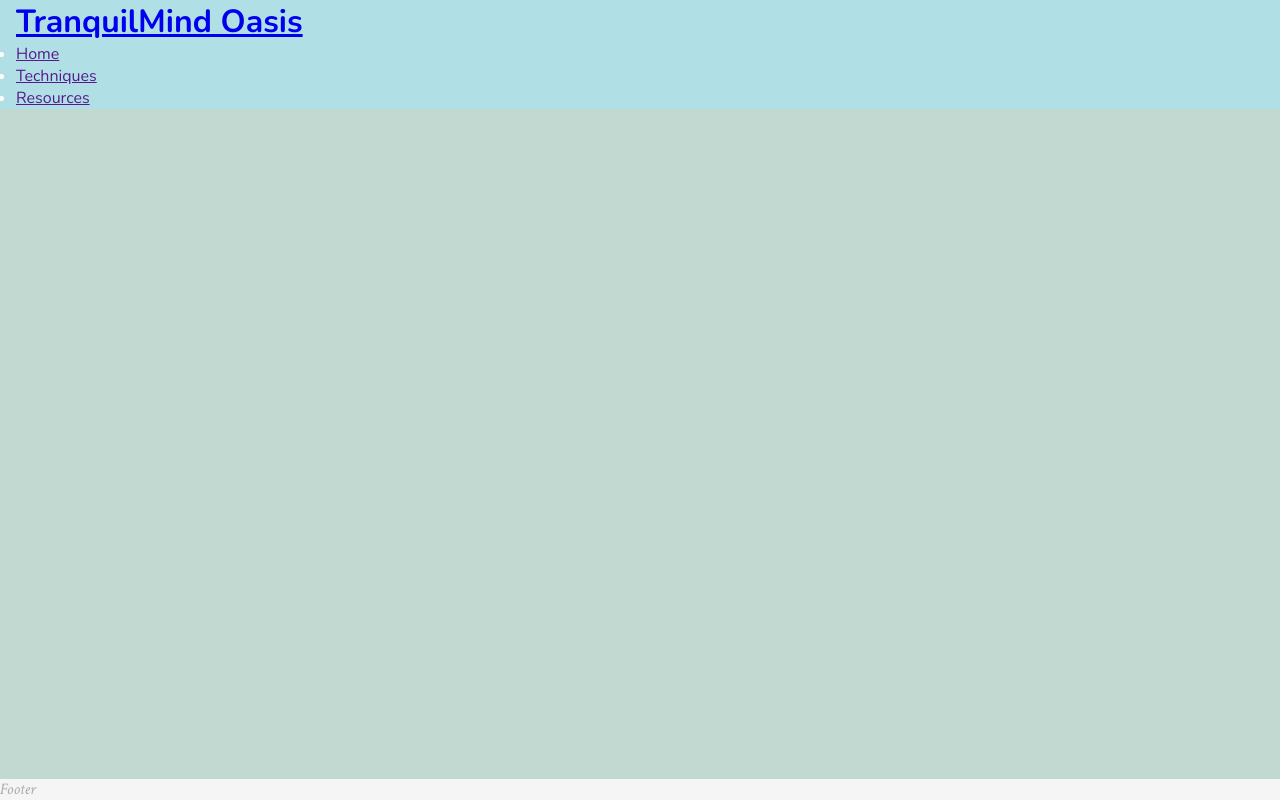
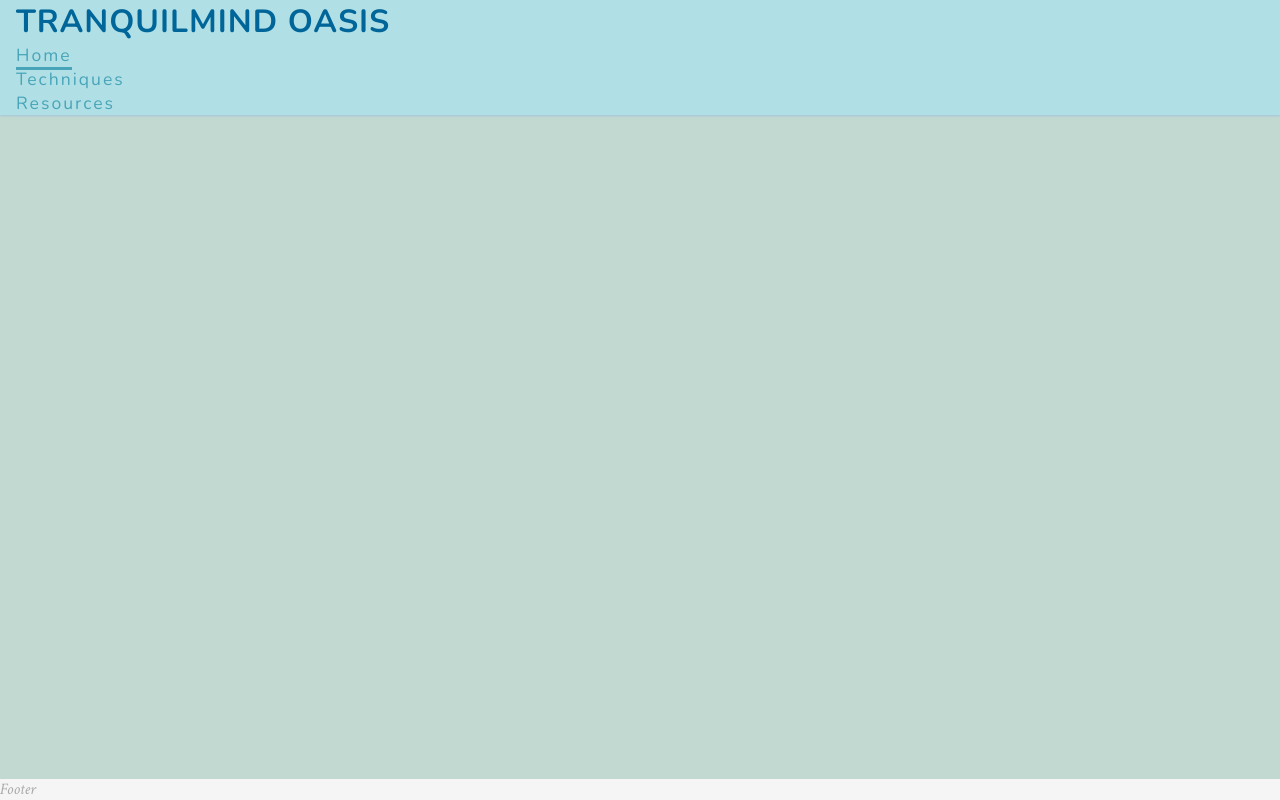
Before and after one commit to FlyHighhher/Meditation, a plain HTML site: page index.html in a window 1280 px wide. Drawn offline with nearby package versions, Linux system fonts and the light colour scheme.

Commit message:
Style the navbar

```diff
--- a/assets/css/style.css
+++ b/assets/css/style.css
@@ -23,17 +23,39 @@ body {
 /* Header */
 header {
     background-color: #b0e0e6;
-    color: #FFFFFF;
+    color: #48A4B8;
     padding: 0 1rem;
     position: fixed;
     z-index: 99;
     width: 100%;
-    box-shadow: 0px 1px 2px rgba(100, 149, 237, 0,3);
+    box-shadow: 0px 1px 2px rgba(100, 149, 237, 0.3);
 
+}
+
+header a {
+    text-decoration: none;
+    color: inherit;
 }
 
 h1 {
     font-family: 'Nunito', sans-serif;
+    text-transform: uppercase;
+    letter-spacing: 1px;
+    color: #006699;
+}
+
+#menu {
+    font-size: 110%;
+    letter-spacing: 2px;
+    list-style-type: none;
+}
+
+menu > li {
+    margin-bottom: 1em;
+}
+
+.active {
+    border-bottom: 3px solid #48A4B8;
 }
 
 /* Main content */
--- a/index.html
+++ b/index.html
@@ -41,8 +41,8 @@
     <header>
       <a href="index.html"><h1 id="logo">TranquilMind Oasis</h1></a>
       <nav>
-        <ul>
-            <li><a href="">Home</a></li>
+        <ul id="menu">
+            <li><a href="" class="active">Home</a></li>
             <li><a href="">Techniques</a></li>
             <li><a href="">Resources</a></li>
         </ul>
```
